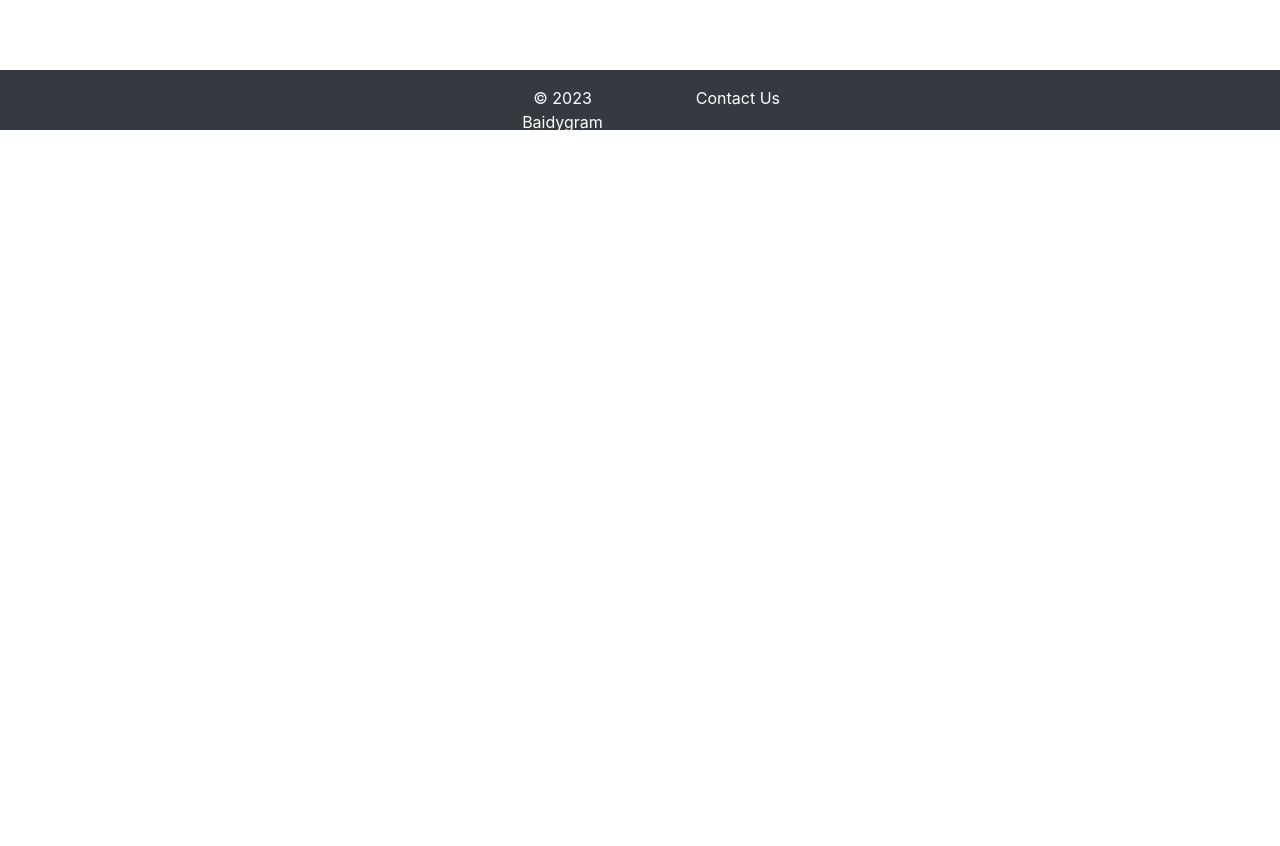
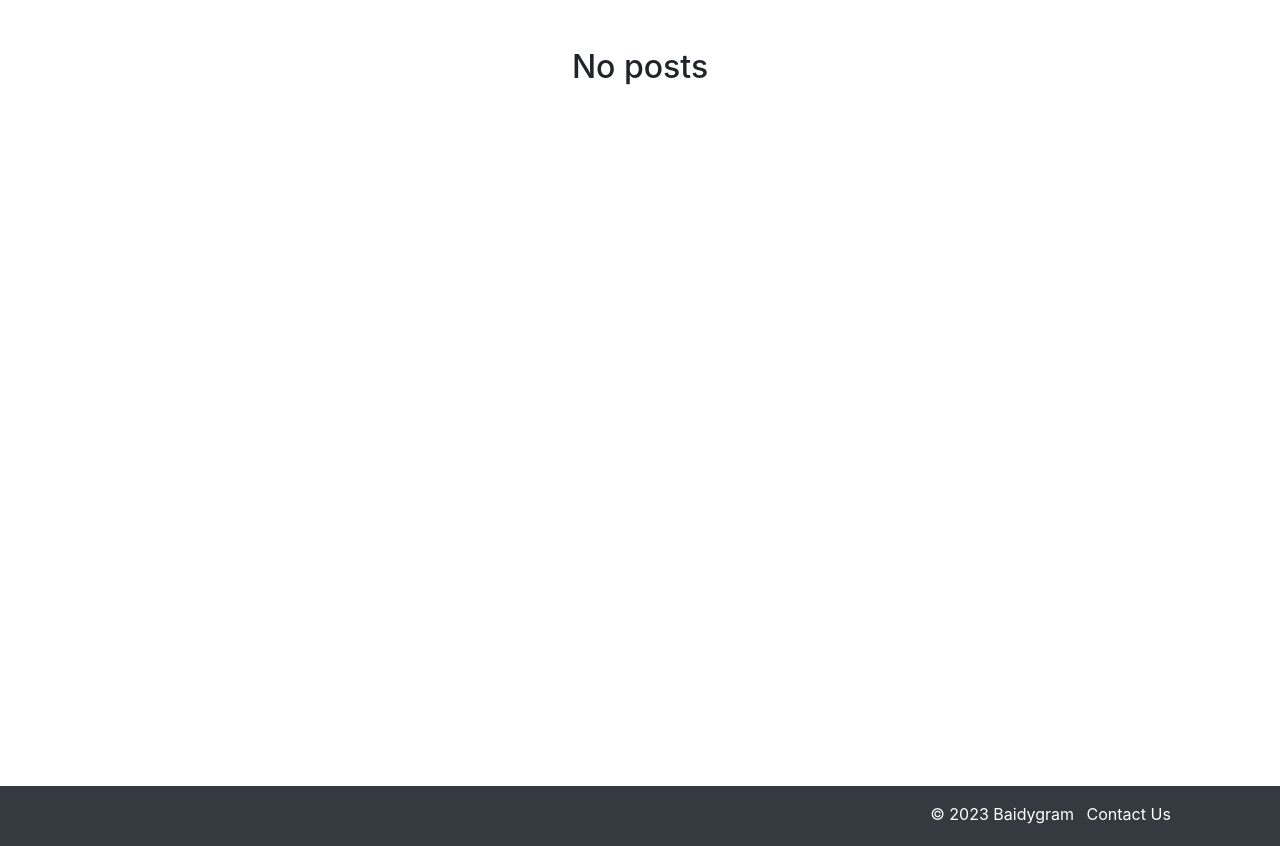
Before and after one commit to baidyprod/Baidygram, a Django app: page / in a window 1280 px wide. Shown: the part 59-905 px from the top of the page. Before the commit the page ends 189 px from the top, so only its background shows below. Run offline with Django 4.2, Linux system fonts and the light colour scheme; data that the repository does not hold is empty; parts of the project's set-up code (start-up, migrations or seed data) failed here and were passed over; some libraries are stand-ins or nearby versions.

Commit message:
Commit 6 - Small fixes

```diff
--- a/blog/views.py
+++ b/blog/views.py
@@ -95,9 +95,17 @@ class BlogPostCreateView(LoginRequiredMixin, SuccessMessageMixin, generic.Create
 
     def form_valid(self, form):
         form.instance.author = self.request.user
+
+        image = form.cleaned_data.get('image')
+        if image:
+            if image.size > 1000000:
+                form.add_error('image', 'Image file size cannot exceed 1 Mb.')
+                return self.form_invalid(form)
+
         text = form.cleaned_data.get('text')
         if text:
             form.instance.short_description = text[:50] + '...' if len(text) > 50 else text
+
         if 'publish' in self.request.POST:
             form.instance.is_published = True
 
--- a/templates/base.html
+++ b/templates/base.html
@@ -17,9 +17,8 @@
         width: 100%;
         height: 60px;
         background-color: #343a40;
-        padding: 500px;
         color: white;
-        text-align: center;
+        text-align: right;
         margin: 70px 0px 0px;
         }
 
@@ -61,13 +60,13 @@
         {% endblock %}
     </div>
     <footer class="bg-dark text-white py-3">
-        <div class="containerfooter">
+        <div>
             <div class="row">
-                <div class="col-md-6">
-                    <p class="mb-0">© 2023 Baidygram</p>
-                </div>
-                <div class="col-md-6">
+                <div class="col-md-11">
                     <ul class="list-inline text-right mb-0">
+                        <li class="list-inline-item">
+                            <p class="mb-0">© 2023 Baidygram</p>
+                        </li>
                         <li class="list-inline-item">
                             <a href="{% url 'contact_us' %}" class="text-white">Contact Us</a>
                         </li>
--- a/templates/blog/home.html
+++ b/templates/blog/home.html
@@ -13,6 +13,7 @@
     </div>
     {% endif %}
     <div>
+        {% if posts %}
     {% for post in posts %}
         <div class="card mb-4 mx-auto" style="width: 30%;">
             <img src="{{ post.image.url }}" alt="{{ post.title }}" class="img-fluid">
@@ -26,6 +27,9 @@
             </div>
         </div>
     {% endfor %}
+        {% else %}
+        <h2 class="text-center mb-4" style="margin-bottom: 700px !important;">No posts</h2>
+        {% endif %}
     </div>
     {% if posts %}
     <div class="pagination mt-5 mx-auto">
```
Also changed, not shown: templates/registration/login.html (+10 -0 lines), templates/registration/register.html (+9 -0 lines), media/posts/Me.JPG (added), media/posts/Yeat_minion.png (added).
